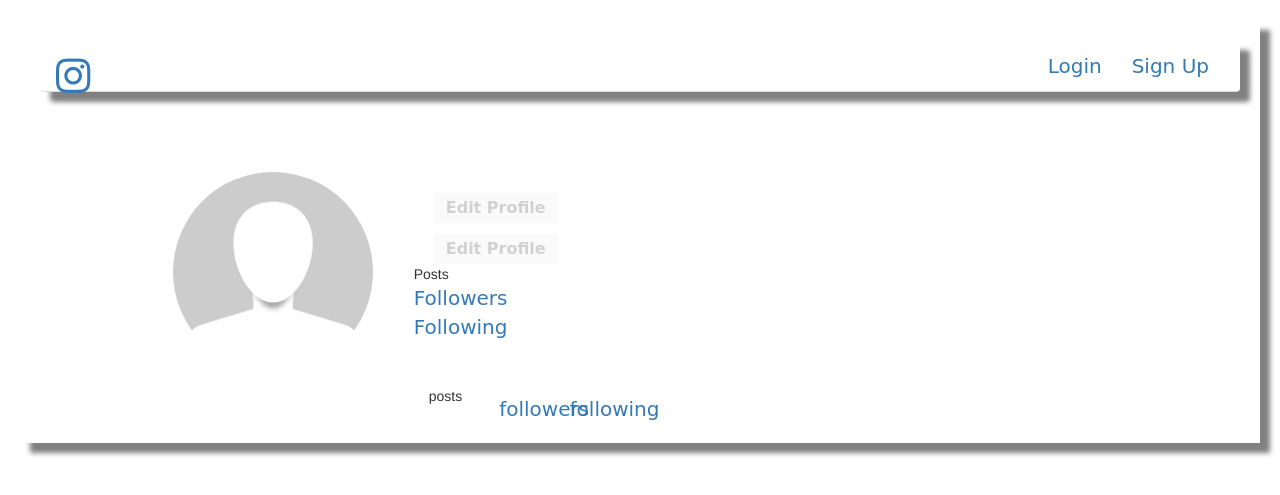
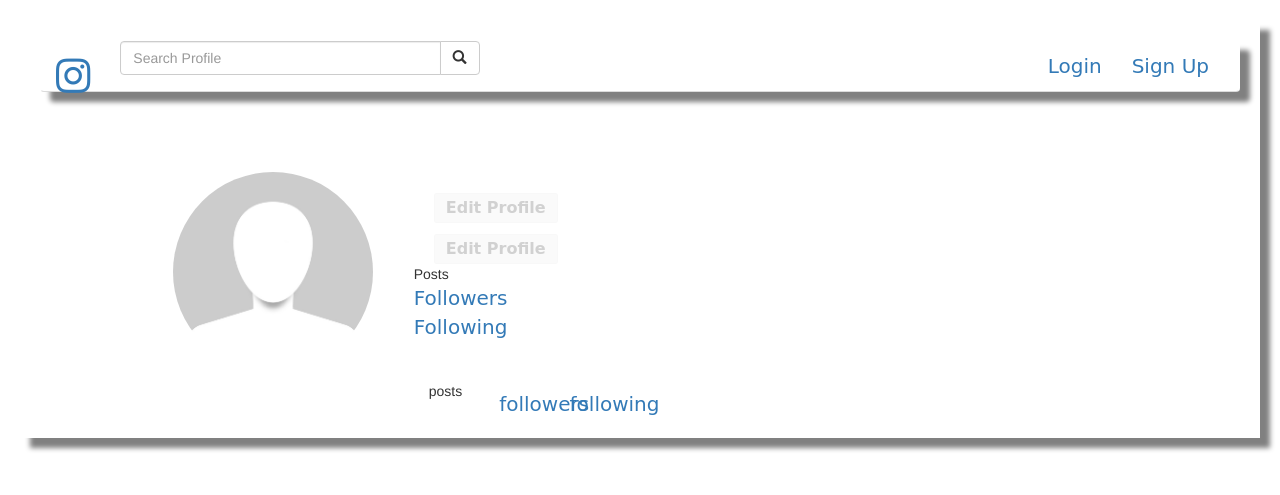
Before and after one commit to Kernael92/kernel-instagram, a Django app: template instagram/templates/all-instagram/profile.html in a window 1280 px wide. Shown: the top 495 px of the page. Run offline with Django 3.2, Linux system fonts and the light colour scheme; the template is opened without the code that fills it, so the values that code supplies are empty; some libraries are stand-ins or nearby versions.

Commit message:
add a search button on our navbar

```diff
--- a/instagram/static/css/instagram.css
+++ b/instagram/static/css/instagram.css
@@ -116,10 +116,18 @@
 .stats {
     list-style: none;
     margin: 0;
-    margin-bottom: 25px;
+    margin-bottom: 20px;
     padding: 0;
 }
 .stats__count {
     display: inline-block;
-    margin-right: 40px;
+    margin-right: 60px;
 }
+/* .content {
+    cursor: pointer;
+    display: none;
+    position: absolute;
+    width: 100%;
+    height: 100%;
+    background-color: rgba(0,0,0,0.3);
+  } */
--- a/instagram/templates/navbar.html
+++ b/instagram/templates/navbar.html
@@ -17,6 +17,20 @@
                         <span class="icon-bar"></span>
                     </button>
                 </div>
+                <!-- Adding a search form -->
+                <div class="col-sm-4 col-md-4 navbar-left">
+                    <form action="navbar-form" role="search" action="{%url 'search_profile'%}">
+                        <div class="input-group">
+                            <input type="text" class="form-control" placeholder="Search Profile" name="profile">
+                            <div class="input-group-btn">
+                                <button class="btn btn-default" type="submit"><i class="glyphicon glyphicon-search"></i></button>
+                            </div>
+                        </div>
+                    </form>
+
+                </div>
+                <!-- End of search functionality -->
+
 
 
             <!-- Dropdown -->
--- a/instagram/urls.py
+++ b/instagram/urls.py
@@ -16,6 +16,8 @@
     url(r'^like/$', views.add_like, name='like'),
     url(r'^comment/$', views.add_comment, name='comment'),
     url(r'^follow_toggle/$', views.follow_toggle, name='follow_toggle'),
+    url(r'^search/', views.search_profile, name='search_profile'),
+
 
 
 
--- a/instagram/views.py
+++ b/instagram/views.py
@@ -37,7 +37,7 @@
 
     if request.method == 'POST':
         print(request.POST)
-        form = ProfileEditForm(request.POST, files=request.FILES)
+        form = ProfileEditForm(request.POST,  files=request.FILES)
         if form.is_valid():
             form.save()
             return redirect(reverse('profile', kwargs={'username': user.username}))
@@ -76,7 +76,7 @@
     if request.method == 'POST':
         form = PostPictureForm(data=request.POST, files=request.FILES)
         if form.is_valid():
-            post = Image(user_profile=request.profile.user,
+            post = Image(user_profile=request.user.profile,
                           image_name=request.POST['image_name'],
                           image=request.FILES['image'],
                           image_caption=request.POST['image_caption'],
--- a/kernel/urls.py
+++ b/kernel/urls.py
@@ -25,4 +25,5 @@
 
 
 
+
 ]
```
Also changed, not shown: media/profile_pics/luiza-sayfullina-554062-unsplash_Hu1Uu4m.jpg (added), media/profile_pics/luiza-sayfullina-554062-unsplash_N5EsGva.jpg (added), media/profile_pics/luiza-sayfullina-554062-unsplash_RaAwm8k.jpg (added), 2 other files.
